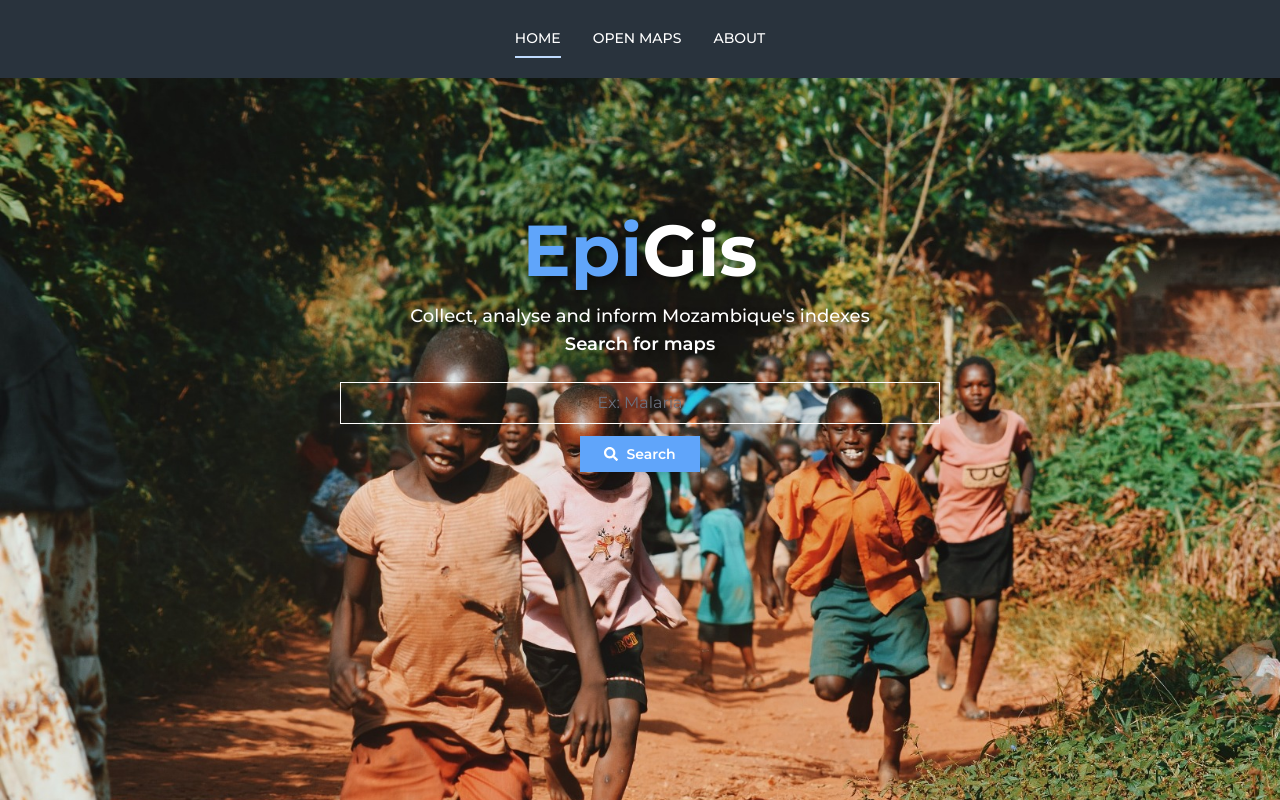
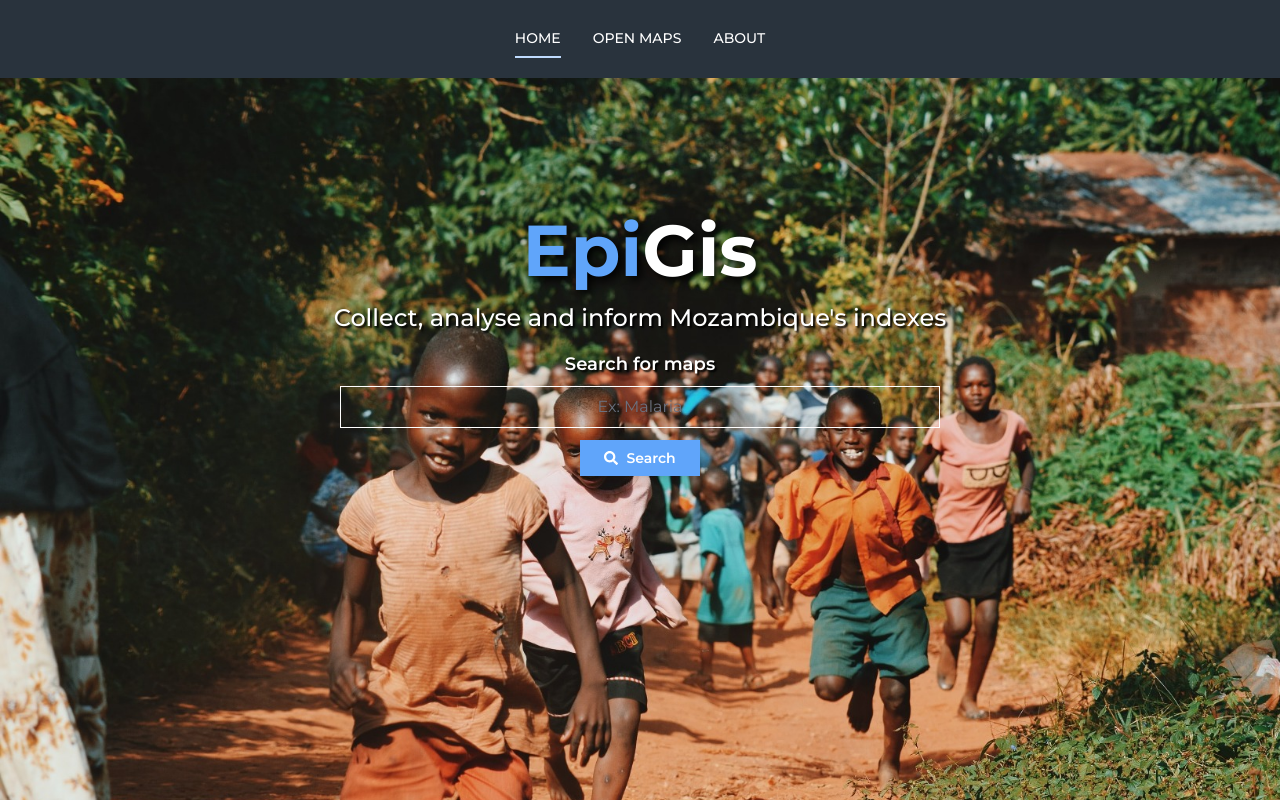
Before and after one commit to Edmilson-Filimone/EpiGis-test, a React (Vite) app: page / in a window 1280 px wide. Shown: the top 800 px of the page. Built offline with nearby package versions, Linux system fonts and the light colour scheme; no server answers.

Commit message:
Working on Home - increasing the text-shadow

```diff
--- a/src/components/Navbar.jsx
+++ b/src/components/Navbar.jsx
@@ -11,7 +11,7 @@ function Navbar() {
     return targetPath == path.replace('/', '');
   };
   return (
-    <>
+    <nav className="z-50">
       <ul className="w-full flex justify-center space-x-8 list-none py-5 bg-navbar font-['Montserrat'] font-medium text-sm text-center text-white uppercase">
         <li className={`py-2 border-b-2 hover:text-orange-300 ${localPath("/") ? "border-blue-200" : "border-transparent"}`}>
           <Link to="/">Home</Link>
@@ -23,7 +23,7 @@ function Navbar() {
           <Link to="/about">About</Link>
         </li>
       </ul>
-    </>
+    </nav>
   );
 }
 
--- a/src/index.css
+++ b/src/index.css
@@ -32,7 +32,11 @@ div.swiper-pagination{
 }
 
 .hero-h2{
-    text-shadow: 4px 4px 10px rgba(0, 0, 0, 0.4)
+    text-shadow: 4px 4px 10px black
+}
+
+.hero-p {
+    text-shadow: 2px 2px 2px black
 }
 
 .about-images{
--- a/src/pages/Home.jsx
+++ b/src/pages/Home.jsx
@@ -15,10 +15,10 @@ function Home() {
     <main>
       <section className='hero flex flex-col items-center w-screen h-screen'>
         <section className='mt-16 md:mt-28 py-6 px-4 hover:bg-white hover:bg-opacity-10 hover:shadow-lg transition duration-150 ease-in'>
-          <article className='mb-6'>
-            <h2 className='hero-h2 pb-4 text-7xl text-center font-bold text-white '><span className='text-blue-400'>Epi</span>Gis</h2>
-            <p className='text-lg text-center font-medium text-white hero-h2'>Collect, analyse and inform Mozambique's indexes</p>
-            <p className='text-lg text-center font-semibold text-white hero-h2'>Search for maps</p>
+          <article className='mb-2'>
+            <h2 className='hero-h2 pb-4 text-7xl text-center font-bold text-white'><span className='text-blue-400'>Epi</span>Gis</h2>
+            <p className='text-2xl text-center font-medium text-white mb-4 hero-p'>Collect, analyse and inform Mozambique's indexes</p>
+            <p className='text-lg text-center font-semibold text-white hero-p'>Search for maps</p>
           </article>
           <form className='flex flex-col items-center w-full space-y-3 px-4' onSubmit={()=>navigate(`portfolio/${search}`)}>
             <input className='w-full md:w-[600px] bg-transparent border border-white text-black text-center focus:bg-slate-100 focus:border-white' type="text"  placeholder='Ex: Malaria' value={search} onChange={onChange}/>
```
